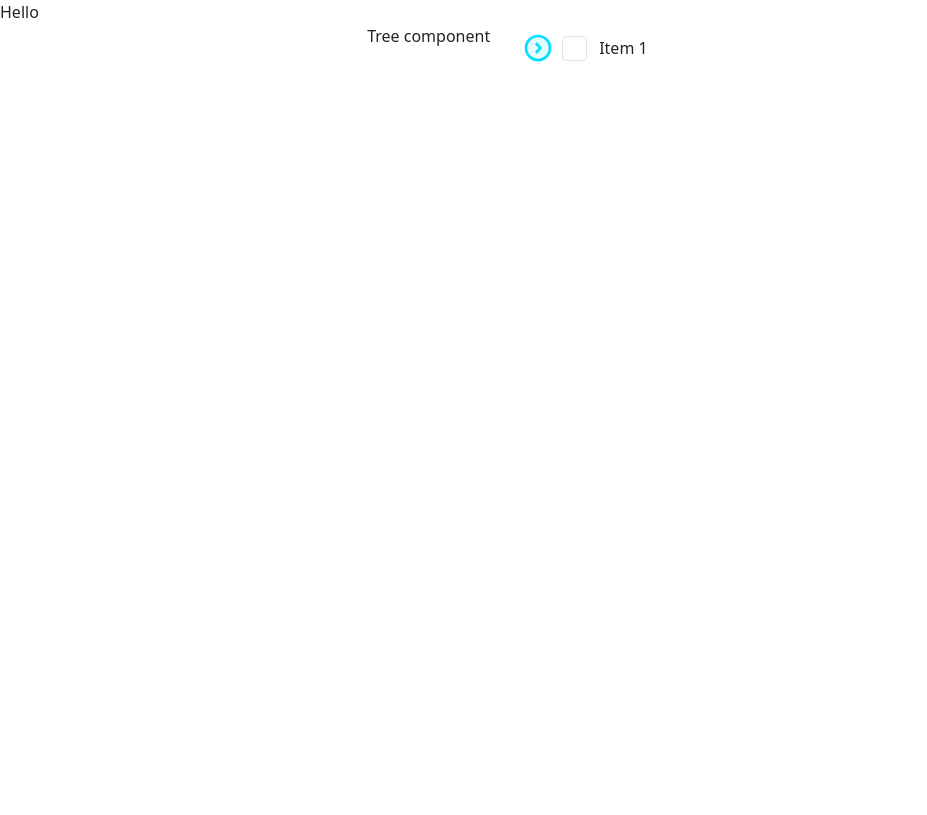
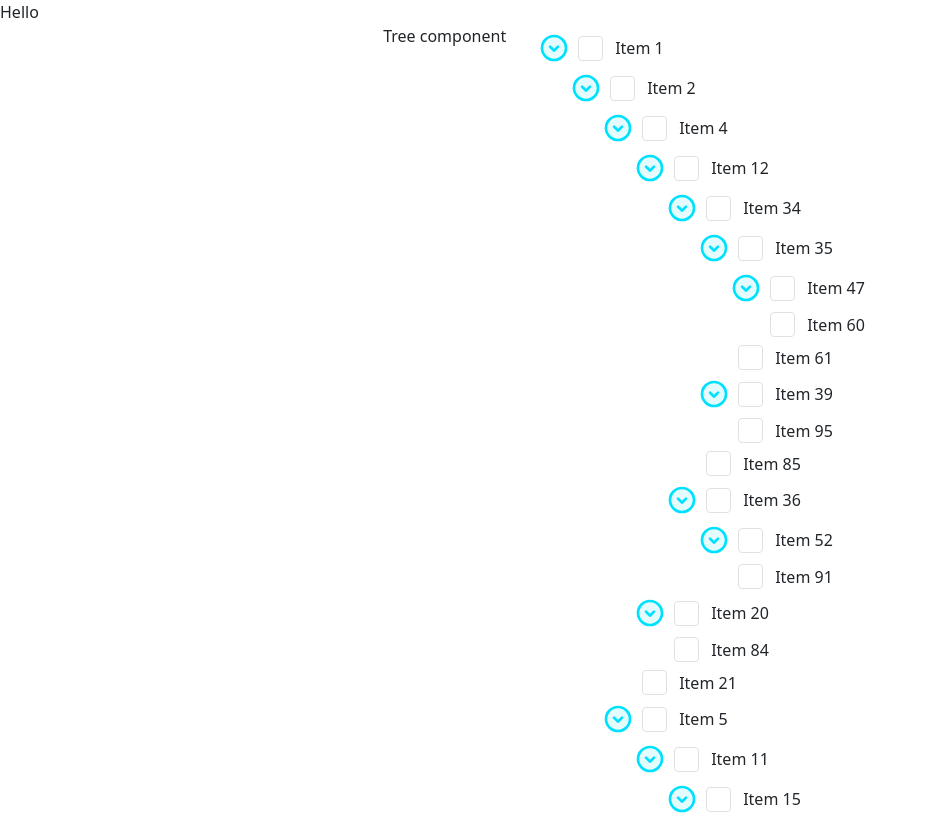
Before and after one commit to AhmadZahedi/Tree-component-vue3-compositionAPI, a Vue app: page / in a window 1280 px wide. Shown: the top 815 px of the page, without its empty margins (0-927 px from the left). Built offline with nearby package versions, Linux system fonts and the light colour scheme.

Commit message:
feat(TreeNodeComponent): 1. add computed styles 2. fix toggle expansion problem by making "props.node" a "ref" value in parent element 3. some refactors

```diff
--- a/src/components/TreeNodeComponent.vue
+++ b/src/components/TreeNodeComponent.vue
@@ -1,13 +1,23 @@
 <template>
   <li class="mt-2">
-    <div class="d-flex gap-2 align-items-center">
-      <svg @click="toggleChildrenList(node)" xmlns="http://www.w3.org/2000/svg" width="32" height="32" fill="none"
+    <div
+        class="d-flex gap-2 align-items-center"
+        :style="node.children.length ? '' : 'padding-left: 8px'"
+    >
+      <div
+          v-show="node.children.length"
+          class="icon-container"
+          :style="iconContainerStyles"
+          @click="toggleExpansion(node)"
+      >
+        <svg xmlns="http://www.w3.org/2000/svg" width="32" height="32" fill="none"
              viewBox="0 0 24 24">
           <path fill="#00e1ff" d="M21 12a9 9 0 1 1-18 0 9 9 0 0 1 18 0Z" opacity=".1"/>
           <path stroke="#00e1ff" stroke-linejoin="round" stroke-width="2" d="M21 12a9 9 0 1 1-18 0 9 9 0 0 1 18 0Z"/>
           <path stroke="#00e1ff" stroke-linecap="round" stroke-linejoin="round" stroke-width="2"
                 d="m11 15 2.716-2.716v0a.402.402 0 0 0 0-.568v0L11 9"/>
         </svg>
+      </div>
 
       <input
           type="checkbox"
@@ -26,7 +36,8 @@
 
     <ul
         v-if="node.children"
-        ref="childrenListElement"
+        ref="childrenElement"
+        class="children-list"
         :style="childrenListStyles"
     >
       <TreeNodeComponent
@@ -57,29 +68,41 @@ export default {
       required: true
     }
   },
+
   setup(props) {
-    const childrenListElement = ref(null);
+    const iconContainerStyles = computed(() => {
+      return {
+        transition: 'transform 0.5s ease',
+        transform: props.node.__expanded ? 'rotate(90deg)' : ''
+      };
+    });
+
+    const childrenElement = ref(null);
 
     const childrenListHeight = computed(() => {
-      return childrenListElement.value?.clientHeight;
+      return childrenElement.value && childrenElement.value.clientHeight;
     });
 
     const childrenListStyles = computed(() => {
-      return [
-        props.node.__expanded ? 'height: 0' : `height: ${childrenListHeight}px`,
-        'overflow: hidden'
-      ];
+      return {
+        transition: 'height 0.5s ease',
+        height: props.node.__expanded ? (childrenListHeight.value + 'px') : '0',
+        overflow: 'hidden'
+      };
     });
 
-    function toggleChildrenList(targetNode) {
-      targetNode.__expanded = !targetNode.__expanded;
+    function toggleExpansion() {
+      props.node.__expanded = !props.node.__expanded;
     }
 
     return {
+      iconContainerStyles,
+      childrenElement,
       childrenListStyles,
-      toggleChildrenList
+      toggleExpansion
     };
   }
+
 }
 </script>
 
@@ -93,4 +116,10 @@ li {
   height: 25px;
   margin-top: 0 !important;
 }
+
+.icon-container {
+  cursor: pointer;
+  width: 32px;
+  height: 32px;
+}
 </style>
```
Lines whose indentation alone changed are shown as unchanged.
